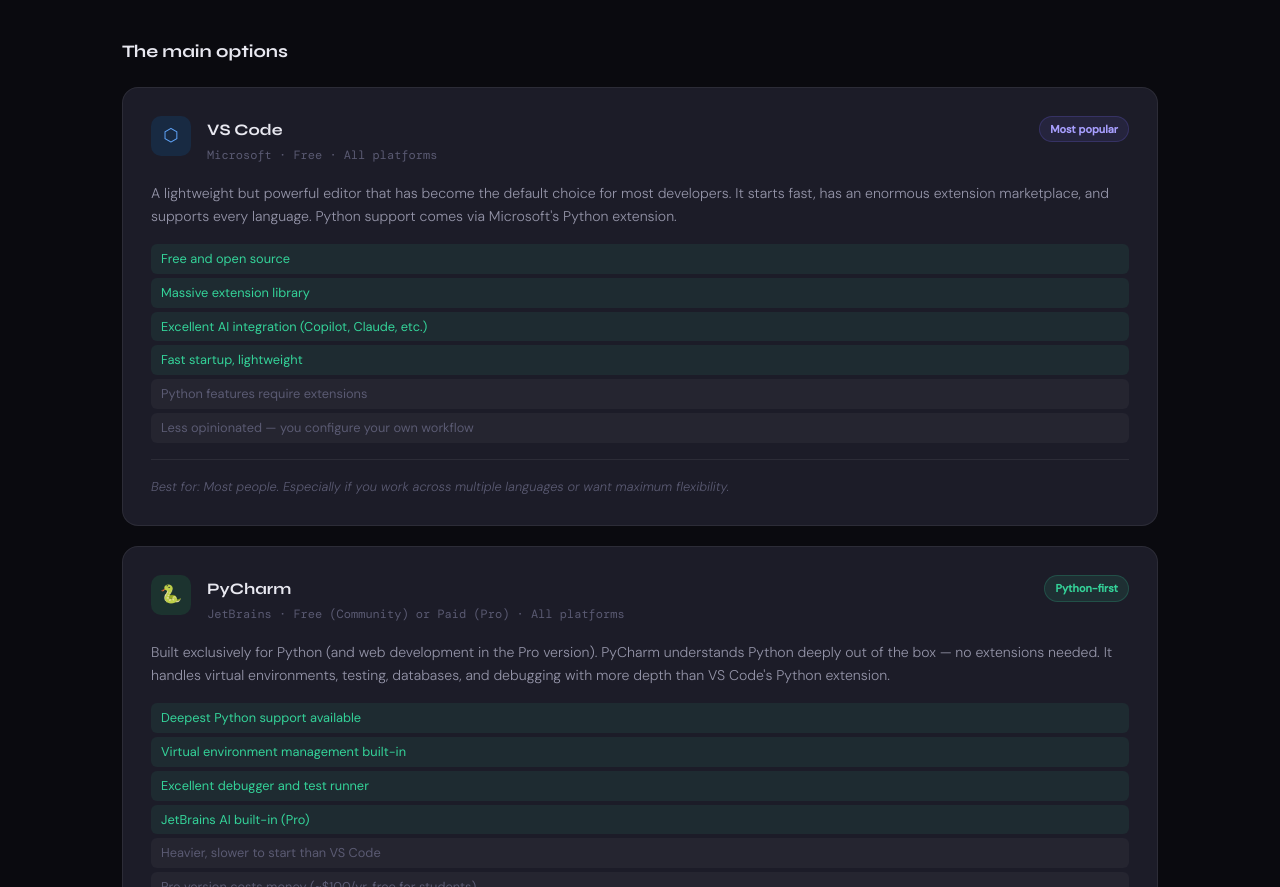
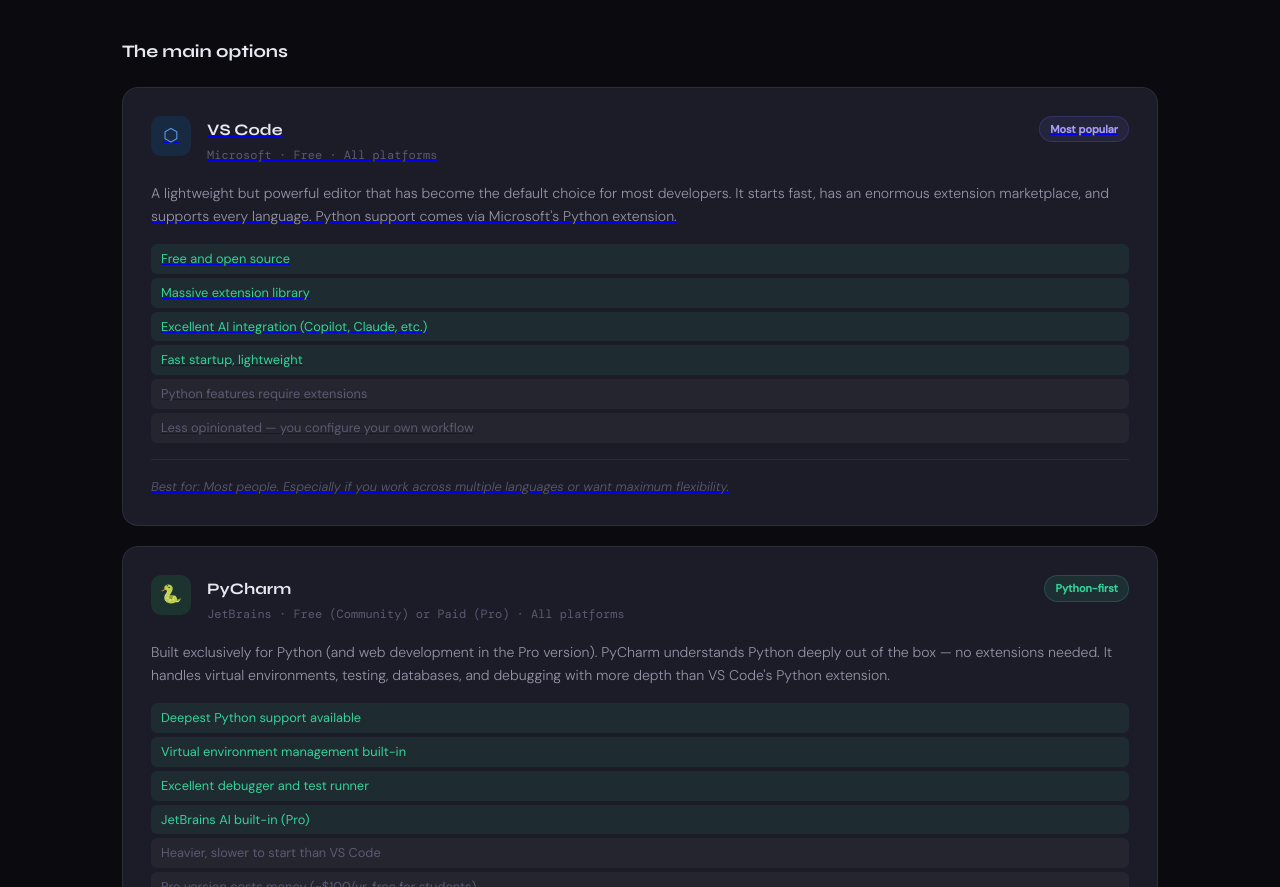
Before and after one commit to ncox02/pyworkflow, a plain HTML site: page tools.html in a window 1280 px wide. Shown: the part 892-1779 px from the top of the page. Drawn offline with nearby package versions, Linux system fonts and the light colour scheme.

Commit message:
Enhance VS Code tool card with link and details
Updated the VS Code tool card to include a link and improved content structure.

```diff
--- a/tools.html
+++ b/tools.html
@@ -71,6 +71,7 @@
     <h3 class="sub-section-title">The main options</h3>
     <div class="tool-cards">
 
+      <a href="ide-vscode.html" class="tool-card-link">
         <div class="tool-card">
           <div class="tool-card-header">
             <div class="tool-icon vscode-icon">⬡</div>
@@ -91,6 +92,7 @@
           </div>
           <div class="tool-best-for">Best for: Most people. Especially if you work across multiple languages or want maximum flexibility.</div>
         </div>
+      </a>
 
       <div class="tool-card">
         <div class="tool-card-header">
```
Lines whose indentation alone changed are shown as unchanged.
